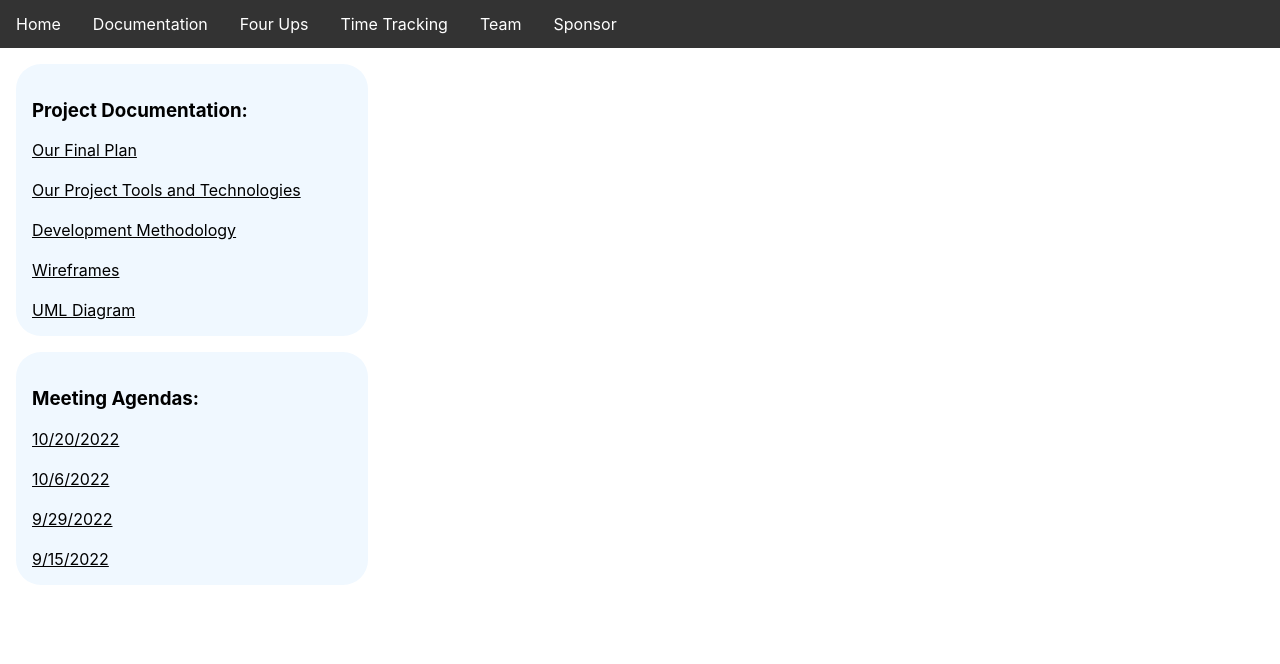
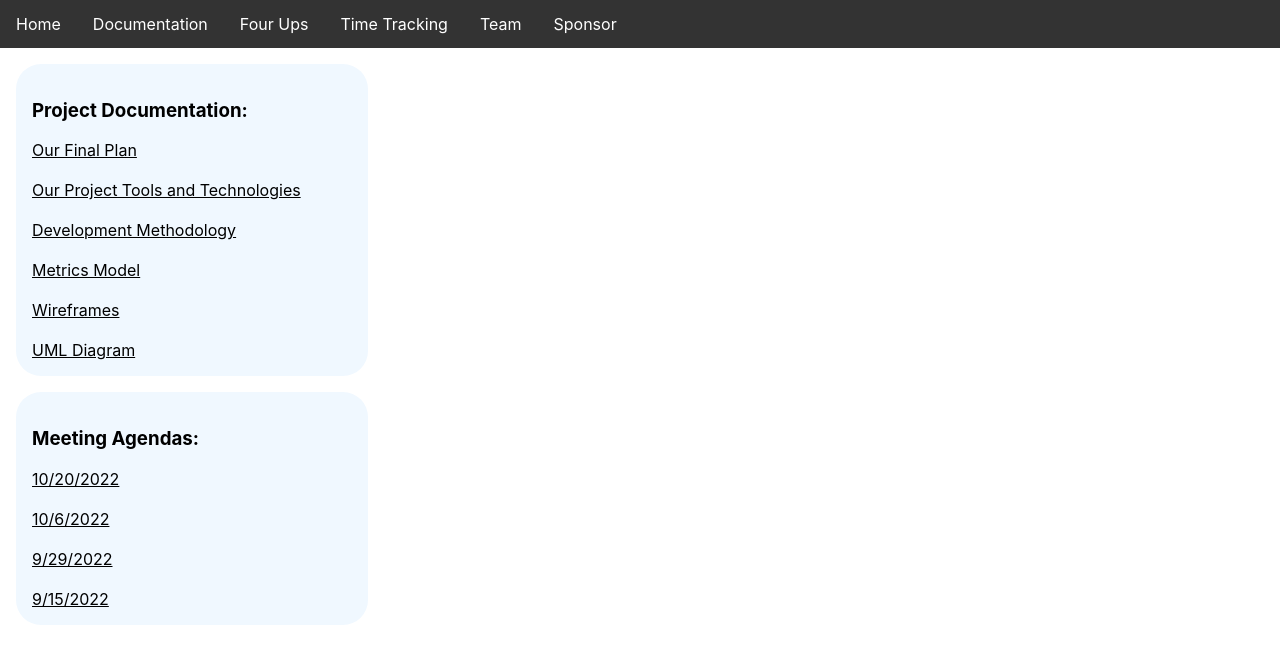
Before and after one commit to refactorings/anticopypaster_sp_site, a React (Create React App) app: page /anticopypaster/documentation in a window 1280 px wide. Shown: the top 664 px of the page. Built offline with nearby package versions, Linux system fonts and the light colour scheme.

Commit message:
feat(Documentation): :sparkles: Add new metrics model to documentation list

```diff
--- a/public/index.html
+++ b/public/index.html
@@ -7,7 +7,7 @@
     <meta name="theme-color" content="#000000" />
     <meta
       name="description"
-      content="Web site created using create-react-app"
+      content="AntiCopyPaster - RIT Software Engineering Senior Project Team Website"
     />
     <link rel="apple-touch-icon" href="%PUBLIC_URL%/IntelliJ_IDEA_Icon.png" />
     <!--
--- a/src/page-components/Documentation.js
+++ b/src/page-components/Documentation.js
@@ -8,6 +8,7 @@ function Documentation() {
                 <a className='DocumentationLinkStyling' href="https://docs.google.com/document/d/1MjN8cIFJxX2y1wPUVOCOWonoWTahiBIBZIv2SXpesTc/edit?usp=sharing">Our Final Plan</a> <br/>
                 <a className='DocumentationLinkStyling' href="https://docs.google.com/document/d/1PI0WF8ciA6L70ifxCM2B5onAWbS4awFqExqZKKp-aHE/edit?usp=sharing">Our Project Tools and Technologies</a> <br/>
                 <a className='DocumentationLinkStyling' href="https://docs.google.com/document/d/1vXMzqkiCJqForGTieC9HzBNU_UvUXssrsETK0HIMdcs/edit?usp=sharing">Development Methodology</a> <br />
+                <a className='DocumentationLinkStyling' href="https://docs.google.com/document/d/1PmQkkRlkUVlk8fIbh6w7K39vR3y9Kr3awKSRQQIWKlk/edit?usp=sharing">Metrics Model</a> <br />
                 <a className='DocumentationLinkStyling' href="https://drive.google.com/file/d/11J2y3Fqx97AoB4LBqONpsVgWrMAPAUBU/view?usp=sharing">Wireframes</a> <br />
                 <a className='DocumentationLinkStyling' href="https://drive.google.com/file/d/1fJ87U72qAxtplVoTRQVguHSlRLf9X4nm/view?usp=sharing">UML Diagram</a>
             </div>
```
